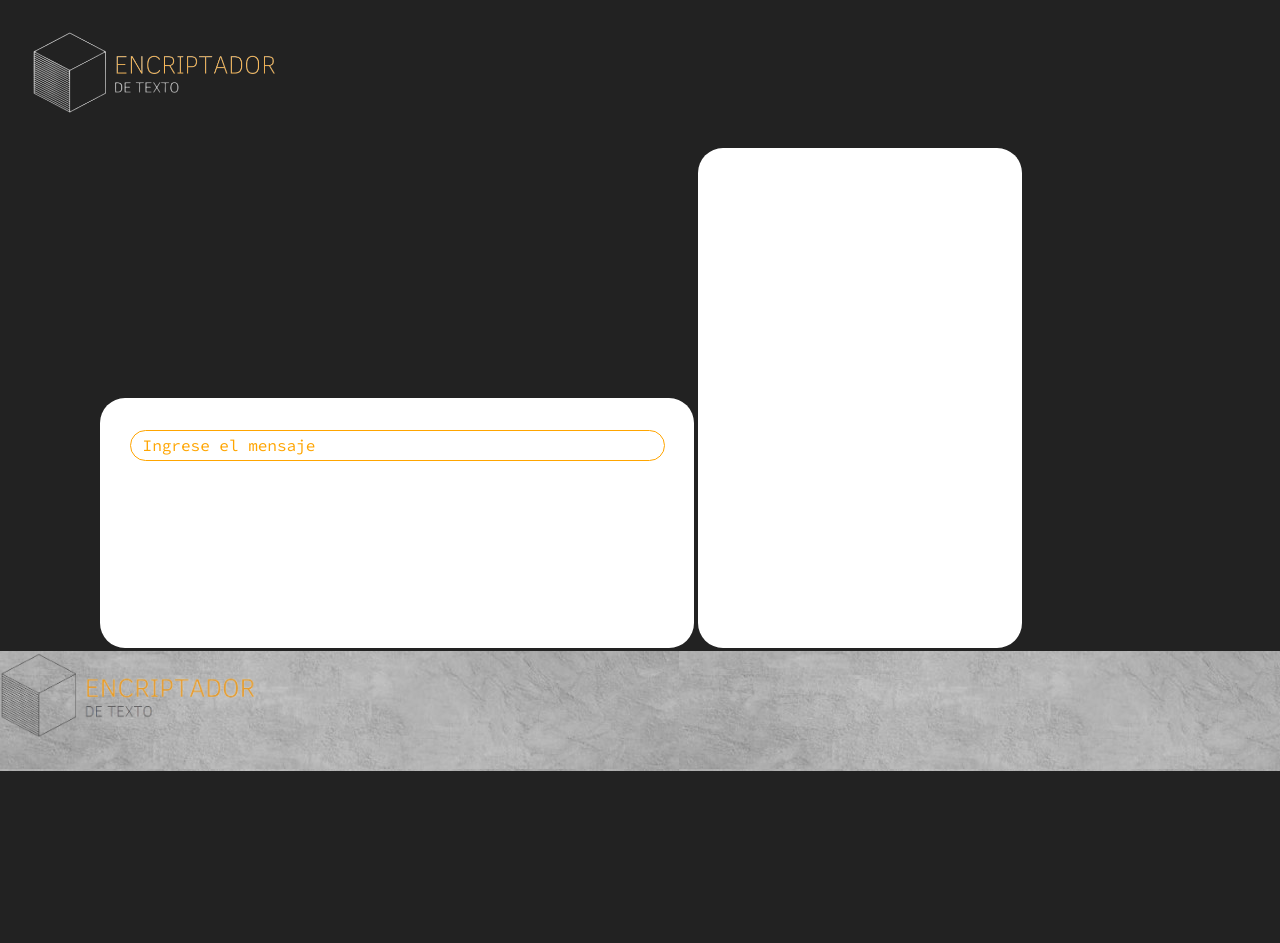
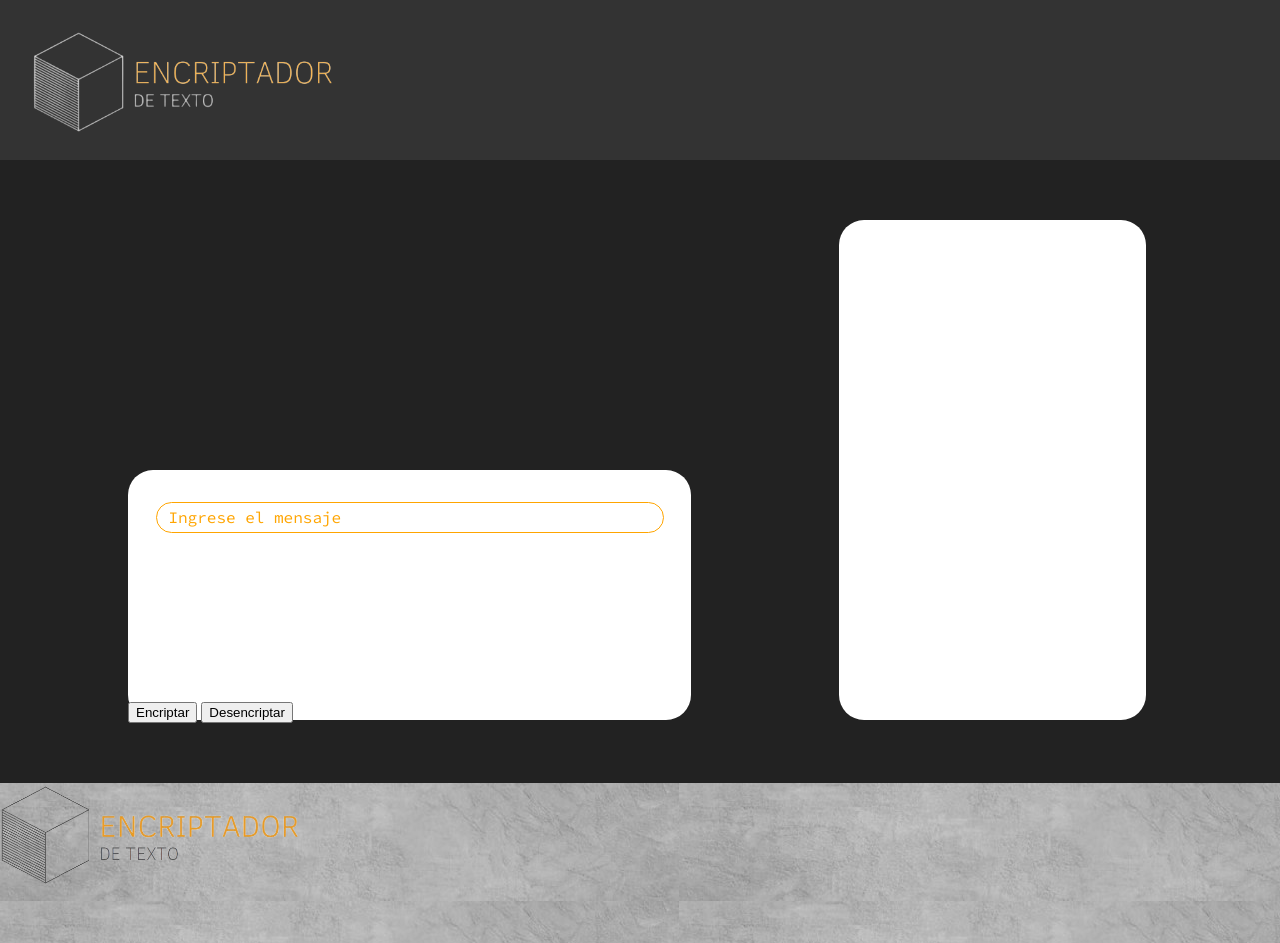
Before and after one commit to AnyUser2/Proyecto-encriptador-Alura-challenge, a plain HTML site: page index.html in a window 1280 px wide. Before the commit the page ends 800 px from the top, so only its background shows below. Drawn offline with Linux system fonts and the light colour scheme.

Commit message:
Adicion de los botones encriptar y desencriptar

```diff
--- a/index.html
+++ b/index.html
@@ -23,20 +23,25 @@
 
                 <main>
 
+                   <div id="contenido">
+                       <div id="contenedor_principal">
 
-                    <div id="contenedor_principal">
 
-                        <form>
 
                             <div  id="contenedor_mensaje">
-
-                                <label class="mensaje">
+                                <form>                                <label class="mensaje">
                                     <span class="texto_naranja">Ingrese el mensaje</span>
                                     <input type="text" id="input_mensaje" autocomplete="off">
                                 </label>
+                                <div id="botones">
+                                    <button id="btn_encript">Encriptar</button>
+                                    <button id="btn_desencript">Desencriptar</button>
+
+                                </div>
+                            </form>
+
                             </div>
 
-                        </form>
 
                     </div>
 
@@ -44,6 +49,8 @@
 
                     </div>
 
+
+                </div>
                 </main>
 
                 <footer>
--- a/style.css
+++ b/style.css
@@ -2,9 +2,17 @@ body {
     background: #222222;
 }
 
+header{
+    background-color: #333333;
+    position: absolute;
+    top: 0;
+    width: 100%;
+    height: 160px;
+}
+
 main{
-    padding: 0 100px;
-
+    position: relative;
+    margin-top: 220px;
 }
 
 .logo_header{
@@ -12,10 +20,18 @@ main{
 }
 
 .logo{
-    width: 20%;
+    width: 300px;
+}
+
+#contenido{
+    width: 80%;
+    margin: 0 auto;
+    padding: 0 auto;
+
 }
 
 #contenedor_principal{
+    /*margin: 125px 0;*/
     display: inline-block;
     width: 55%;
     height: 250px;
@@ -59,15 +75,23 @@ main{
     width: calc(100% - 2em);
 }
 
+#botones{
+    display: inline-block;
+    width: 50%;
+    margin: 200px auto 0 auto;
+}
+
 #contenedor_encriptado{
     background-color: white;
     width: 30%;
     height: 500px;
     display: inline-block;
     border-radius: 25px;
+    margin-left: 14%;
 }
 
 footer{
-    height: 120px;
+    margin-top: 60px;
+    height: 160px;
     background: url(imagenes/bg_footer.jpg);
 }
```
